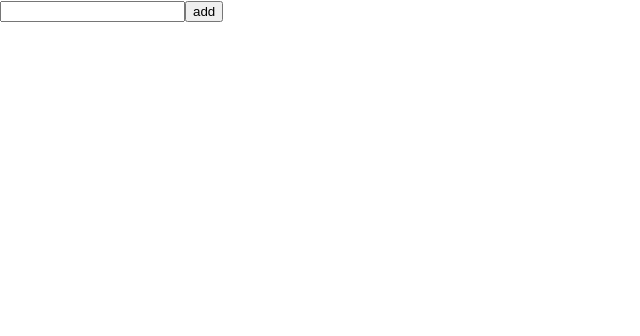
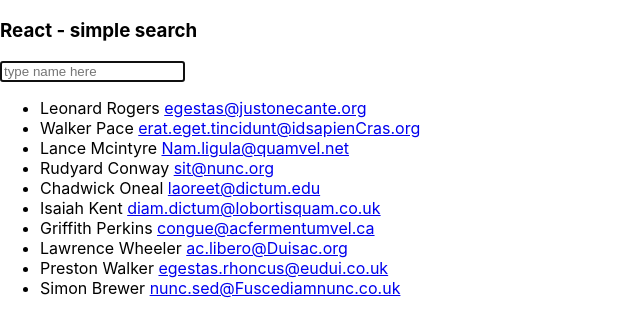
Before and after one commit to YohanesDemissie/react-assesment, a React (Create React App) app: page / in a window 1280 px wide. Shown: the top 336 px of the page, without its empty margins (0-640 px from the left). Built offline with nearby package versions, Linux system fonts and the light colour scheme; the HTML template or start-up script is replaced by a standard one.

Commit message:
finally got a reference to bbuild from!!!

```diff
--- a/src/App.js
+++ b/src/App.js
@@ -1,216 +1,106 @@
-import React from 'react'
+import React from 'react';
+// import App from './Answer';
+
+let users = [
+  {
+    name: "Leonard Rogers",
+    email: "egestas@justonecante.org"
+  },
+  {
+    name: "Walker Pace",
+    email: "erat.eget.tincidunt@idsapienCras.org"
+  },
+  {
+    name: "Lance Mcintyre",
+    email: "Nam.ligula@quamvel.net"
+  },
+  {
+    name: "Rudyard Conway",
+    email: "sit@nunc.org"
+  },
+  {
+    name: "Chadwick Oneal",
+    email: "laoreet@dictum.edu"
+  },
+  {
+    name: "Isaiah Kent",
+    email: "diam.dictum@lobortisquam.co.uk"
+  },
+  {
+    name: "Griffith Perkins",
+    email: "congue@acfermentumvel.ca"
+  },
+  {
+    name: "Lawrence Wheeler",
+    email: "ac.libero@Duisac.org"
+  },
+  {
+    name: "Preston Walker",
+    email: "egestas.rhoncus@eudui.co.uk"
+  },
+  {
+    name: "Simon Brewer",
+    email: "nunc.sed@Fuscediamnunc.co.uk"
+  }
+];
 
 class App extends React.Component {
   constructor(props) {
     super(props);
     this.state = {
-      suggestions: [],
-      text: '',
-      activeIndex: 0
+      searchString: "",
+      users: []
     };
-    this.getSuggestions = this.getSuggestions.bind(this);
     this.handleChange = this.handleChange.bind(this);
-    //incorporate my own click function
-    this.handleClick = this.handleClick.bind(this);
   }
 
-  // Handle Search Function
-  getSuggestions(prefix) {
-    const mockList = [ //create an array to map through and populate ARRAY
-      'near me',
-      'in 2019',
-      'events',
-      'random facts',
-      'today',
-      'in the US',
-      'trend',
-      'top 10',
-      'styles',
-      'others'
-    ];
-    const result = Array //result becomes state of suggestions: []
-      .from(new Array(10), (x, i) => { //controlling array of 10 items only. (length, items)
-        // console.log(x, 'THIS')
-        // console.log(i, 'THAT')
-        return i;
-      })
-      .map((x) => {
-        // console.log(prefix, 'THIS');
-        // console.log(mockList[x], 'THAT');
-        mockList.forEach(function (element) {
-          let letters = element.split('');
-          if(letters[x] === prefix) {
-            console.log(prefix[0], 'WE DID IT')
-            return prefix[0]
-          }return prefix[0]
-          // console.log(letters,' ARE WE SPLIT YET');
-          // console.log(element[i], 'ELEMEMNT');
-          // console.log(letters[x], 'LETTERS')
-          // console.log(prefix[i], "PREFIX"); //returns input
-          // if(letters[x] !== prefix) {
-          //   return 'HELLO'
-          // }
+  componentDidMount() {
+    this.setState({
+      users: users
+    });
+    this.refs.search.focus();
+  }
 
-        }); return this.state.text
-        // if( mockList[x] === prefix){
-        //   return <b>{prefix}</b>;
-        // }
-        // let index = Math.floor(Math.random() * 9);
-        // console.log(index, 'INDEX'); //creates random number 0-9
-        // console.log(mockList[3], 'HERE'); //populated and given an index number
-        // console.log(prefix, 'PREFIX'); //returns input value
-        // return prefix + ' ' + mockList[x] + ' ' + mockList[index];
-      });
-    const delay = Math.random() * 800 + 200; // delay 200~1000ms
-    return new Promise(function (resolve, reject) {
-      setTimeout(resolve, delay, result);
+  handleChange() {
+    this.setState({
+      searchString: this.refs.search.value
     });
   }
 
-  // compare(mockList, newStuff) {
-  //   const finalArray = [];
-  //   mockList.forEach((e1) => newStuff.forEach((e2) => {
-  //     console.log('MATCH ??')
-  //     if (e1 === e2) {
-  //       finalArray.push(e1)
-  //     }
-  //   }))
-  //   this.compare(finalArray);
-  //   return finalArray;
-  // }
+  render() {
+    let _users = this.state.users;
+    let search = this.state.searchString.trim().toLowerCase();
 
-  handleChange(e) {
-    const value = e.target.value;
-    this.setState({
-      text: value
-    });
-    if (value) {
-      // get suggestion items here
-      this.getSuggestions(value).then(result => {
-        if (this.state.text) {
-          this.setState({
-            suggestions: result
-          });
-        }
-      });
-    } else {
-      this.setState({
-        suggestions: []
-      })
-    }
-  }
-  //incorporate my own click later
-  handleClick(selectedText) {
-    this.setState({
-      activeIndex: 0,
-      text: selectedText,
-      suggestions: []
+    if (search.length > 0) {
+      _users = _users.filter(function (user) {
+        return user.name.toLowerCase().match(search);
       });
     }
 
-  // suggestionSelected(value) {
-  //   this.setState({
-  //     text: value,
-  //     suggestions: []
-  //   })
-  // }
-
-  renderSuggestions() {
-    const { suggestions } = this.state;
-    if (!suggestions) return null;
-    else {
-      const list =
-        <ul>
-          {suggestions.map((item, index) =>
-            <li
-              className={
-                index === this.state.activeIndex ? 'active' : ''
-              }
-              key={index}
-              onClick={() => this.handleClick(item)}
-            > {item} </li>
-          )
-          }
-        </ul>
-      return list;
-    }
-  }
-
-  render() {
     return (
+      <div>
+        <h3>React - simple search</h3>
         <div>
           <input
             type="text"
-              value={this.state.text}
+            value={this.state.searchString}
+            ref="search"
             onChange={this.handleChange}
+            placeholder="type name here"
           />
-            <input type='submit' value='add' placeholder='search tasks' />
-          {this.renderSuggestions()}
+          <ul>
+            {_users.map(l => {
+              return (
+                <li>
+                  {l.name} <a href="#">{l.email}</a>
+                </li>
+              );
+            })}
+          </ul>
+        </div>
       </div>
     );
   }
 }
 
-export default App
-
-
-// import React from 'react';
-
-// class App extends React.Component {
-//   constructor(props){
-//     super(props);
-//     this.state = {
-//       input: '',
-//       tasks: []
-//     }
-//     this.handleChange = this.handleChange.bind(this);
-//     this.getSuggestions = this.getSuggestions.bind(this);
-//   }
-
-//   //start up helper function and array
-//   getSuggestions(prefix) {
-//     console.log('HELLO')
-//     const result = Array //array of suggestions
-//       .from(new Array(10), function (x, i) { //item index
-//         console.log(x, 'HELLO');
-//         return i;
-//       })
-//       .map(function (x) {
-//         const tasksList = ['clean car', 'fold clothes', 'buy groceries', 'pick up kids', 'watch \'Stranger Things\' season 3']
-//         console.log(tasksList)
-//         return prefix + ' ' + tasksList[x];
-//       });
-//     const delay = Math.random() * 800 + 200; // delay 200~1000ms
-//     return new Promise(function (resolve, reject) {
-//       setTimeout(resolve, delay, result);
-//     });
-//   }
-
-//   handleChange(e) {
-//     const value = e.target.value
-//     this.setState({ input: value });
-//     console.log(value);
-//   }
-
-
-//   render() {
-//     return(
-//       <div>
-//         <input onChange={this.handleChange} placeholder="search" style={styles.inputStyle} />
-//         <datalist >{this.getSuggestions}</datalist>
-//       </div>
-//     )
-//   }
-// }
-
-// const styles = {
-//   inputStyle: {
-//     marginTop: '30px',
-//     marginLeft: '15px',
-//     width: '400px',
-//     height: '50px',
-//     fontSize: '30px'
-//   }
-// }
-
-// export default App;
+export default App;
```
Lines whose indentation alone changed are shown as unchanged.
